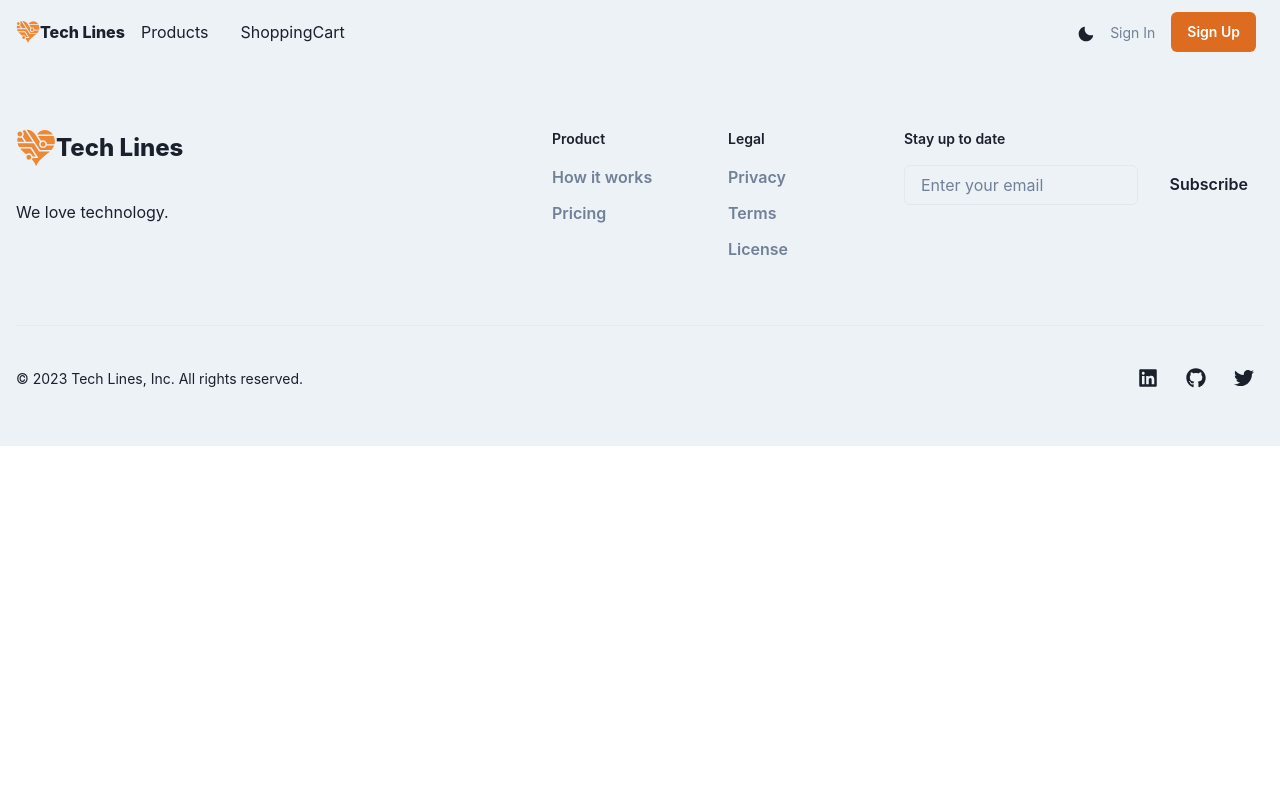
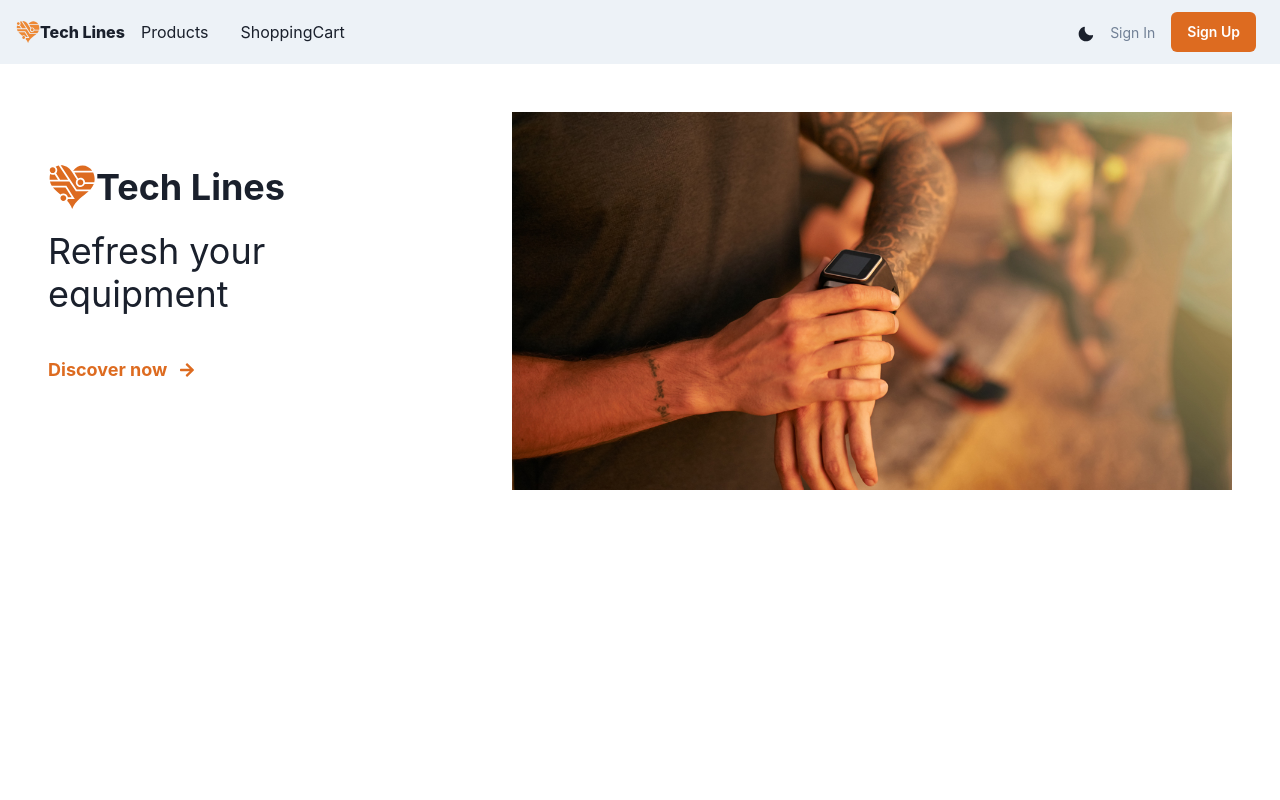
Before and after one commit to JuliaShurmei/techlines, a React (Create React App) app in the folder TECHLINE/client/: page / in a window 1280 px wide. Shown: the top 800 px of the page. Built offline with nearby package versions, Linux system fonts and the light colour scheme; the HTML template or start-up script is replaced by a standard one.

Commit message:
Created Landing Page

```diff
--- a/TECHLINE/client/src/App.js
+++ b/TECHLINE/client/src/App.js
@@ -5,6 +5,7 @@ import ProductsScreen from "./screens/ProductsScreen";
 import ProductScreen from "./screens/ProductScreen";
 import CartScreen from "./screens/CartScreen";
 import Footer from "./components/Footer";
+import LandingScreen from "./screens/LandingScreen";
 
 function App() {
   return (
@@ -13,6 +14,7 @@ function App() {
         <Navbar />
         <main>
           <Routes>
+            <Route path='/' element={<LandingScreen />}></Route>
             <Route path='/products' element={<ProductsScreen />}></Route>
             <Route path='/product/:id' element={<ProductScreen />}> </Route>
             <Route path='/cart' element={<CartScreen />}></Route>
--- a/TECHLINE/client/src/screens/LandingScreen.jsx
+++ b/TECHLINE/client/src/screens/LandingScreen.jsx
@@ -0,0 +1,68 @@
+import {
+    Box,
+    Flex,
+    Heading,
+    HStack,
+    Icon,
+    Image,
+    Link,
+    Skeleton,
+    Stack,
+    useColorModeValue,
+    Text,
+  } from '@chakra-ui/react';
+  import { FaArrowRight } from 'react-icons/fa';
+  import { Link as ReactLink } from 'react-router-dom';
+  import { GiTechnoHeart } from 'react-icons/gi';
+
+  const LandingScreen = () => (
+    <Box maxW='8xl' mx='auto' px={{ base: '0', lg: '12' }} py={{ base: '0', lg: '12' }} minH='6xl'>
+      <Stack direction={{ base: 'column-reverse', lg: 'row' }} spacing={{ base: '0', lg: '20' }}>
+        <Box
+          width={{ lg: 'sm' }}
+          transform={{ base: 'translateY(-50%)', lg: 'none' }}
+          bg={{ base: useColorModeValue('orange.50', 'gray.700'), lg: 'transparent' }}
+          mx={{ base: '6', md: '8', lg: '0' }}
+          px={{ base: '6', md: '8', lg: '0' }}
+          py={{ base: '6', md: '8', lg: '12' }}>
+          <Stack spacing={{ base: '8', lg: '10' }}>
+            <Stack spacing={{ base: '2', lg: '4' }}>
+              <Flex alignItems='center'>
+                <Icon as={GiTechnoHeart} h={12} w={12} color={useColorModeValue('orange.500', 'orange.300')} />
+                <Text fontSize='4xl' fontWeight='bold'>
+                  Tech Lines
+                </Text>
+              </Flex>
+              <Heading size='xl' fontWeight='normal'>
+                Refresh your equipment
+              </Heading>
+            </Stack>
+            <HStack spacing='3'>
+              <Link
+                as={ReactLink}
+                to='/products'
+                color={useColorModeValue('orange.500', 'orange.300')}
+                fontWeight='bold'
+                fontSize='lg'>
+                Discover now
+              </Link>
+              <Icon color={useColorModeValue('orange.500', 'ornage.300')} as={FaArrowRight} />
+            </HStack>
+          </Stack>
+        </Box>
+        <Flex flex='1' overflow='hidden'>
+          <Image
+            src='images/landing.jpg'
+            alt='Lovely Image'
+            fallback={<Skeleton />}
+            maxH='550px'
+            minW='300px'
+            objectFit='cover'
+            flex='1'
+          />
+        </Flex>
+      </Stack>
+    </Box>
+  );
+
+  export default LandingScreen;
```
